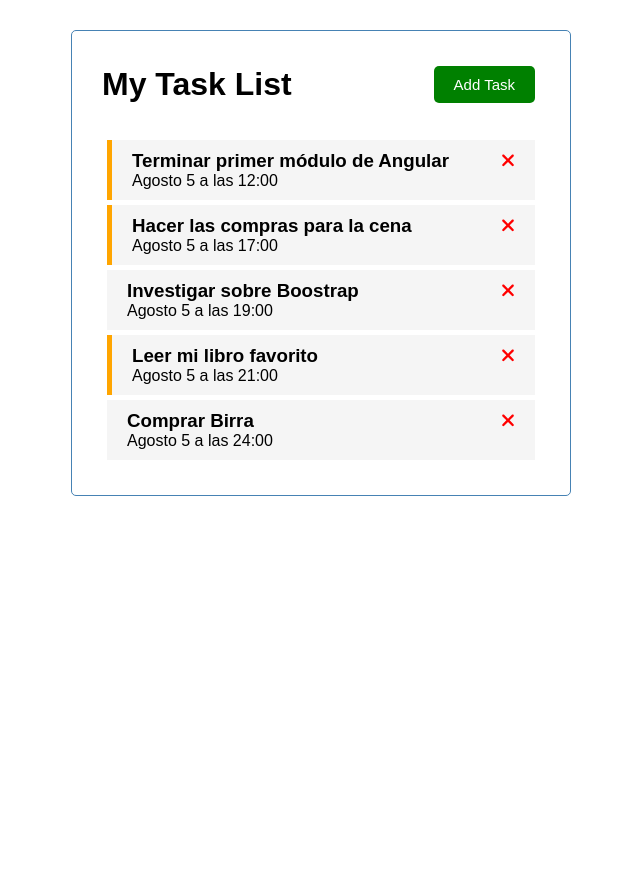
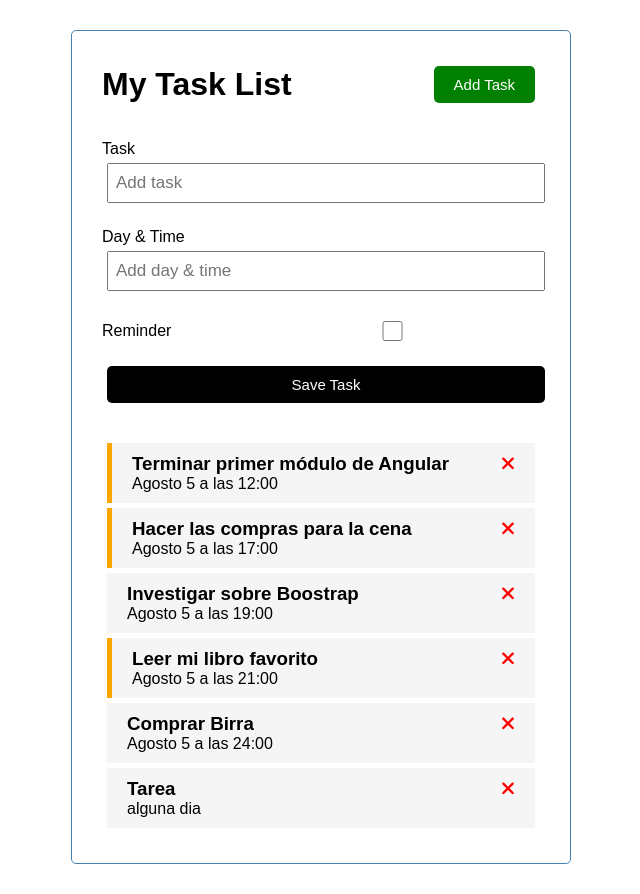
Before and after one commit to roroldan18/angular-task-list, an Angular app: page / in a window 1280 px wide. Shown: the whole page, without its empty margins (319-959 px from the left). Before the commit the page ends 800 px from the top, so only its background shows below. Built offline with nearby package versions, Linux system fonts and the light colour scheme; data requests are answered from the project's data file.

Commit message:
form add task and functionality

```diff
--- a/db.json
+++ b/db.json
@@ -29,6 +29,12 @@
       "text": "Comprar Birra",
       "day": "Agosto 5 a las 24:00",
       "reminder": false
+    },
+    {
+      "text": "Tarea",
+      "day": "alguna dia",
+      "reminder": false,
+      "id": 6
     }
   ]
 }
--- /dev/null
+++ b/src/app/components/add-task/add-task.component.css
@@ -0,0 +1,5 @@
+
+
+.add-form{
+  margin-bottom: 40px;
+}
--- /dev/null
+++ b/src/app/components/add-task/add-task.component.html
@@ -0,0 +1,36 @@
+<form class="add-form" (ngSubmit)="onSubmit()">
+  <div class="form-control">
+    <label for="text">Task</label>
+    <input
+      type="text"
+      name="text"
+      id="text"
+      placeholder="Add task"
+      [(ngModel)]="text"
+      >
+  </div>
+
+  <div class="form-control">
+    <label for="day">Day & Time</label>
+    <input
+      type="text"
+      name="day"
+      id="day"
+      placeholder="Add day & time"
+      [(ngModel)]="day"
+      >
+  </div>
+
+  <div class="form-control form-control-check">
+    <label for="reminder">Reminder</label>
+    <input
+      type="checkbox"
+      name="reminder"
+      id="reminder"
+      [(ngModel)]="reminder"
+      >
+  </div>
+
+  <input type="submit" value="Save Task" class="btn btn-block">
+
+</form>
--- /dev/null
+++ b/src/app/components/add-task/add-task.component.ts
@@ -0,0 +1,36 @@
+import { Component, OnInit, Output, EventEmitter } from '@angular/core';
+import { ITask } from 'src/app/Task';
+
+@Component({
+  selector: 'app-add-task',
+  templateUrl: './add-task.component.html',
+  styleUrls: ['./add-task.component.css']
+})
+export class AddTaskComponent implements OnInit {
+
+  @Output() onAddTask: EventEmitter<ITask> = new EventEmitter;
+
+
+  text:string = "";
+  day:string = "";
+  reminder:boolean = false;
+
+
+  constructor() { }
+
+  ngOnInit(): void {
+  }
+
+  onSubmit(){
+    if(!this.text){
+      alert("Please, add text")
+    }
+
+    const {text, day, reminder} = this;
+    const newTask = {text, day, reminder};
+
+    this.onAddTask.emit(newTask);
+
+  }
+
+}
--- a/src/app/components/tasks/tasks.component.html
+++ b/src/app/components/tasks/tasks.component.html
@@ -1,3 +1,7 @@
+<app-add-task
+  (onAddTask)="addTask($event)"
+>
+</app-add-task>
 <app-task-item
   *ngFor="let task of tasks"
   [task]="task"
--- a/src/app/components/tasks/tasks.component.ts
+++ b/src/app/components/tasks/tasks.component.ts
@@ -14,10 +14,14 @@
   }
 
   ngOnInit(): void {
+    this.getTaskComp();
+  };
+
+  getTaskComp(){
     this.taskService.getTasks().subscribe((task)=>{
       this.tasks = task;
     })
-  };
+  }
 
   deleteTask(task:ITask){
    this.taskService.deleteTask(task)
@@ -31,4 +35,8 @@
     this.taskService.onToggleReminder(task).subscribe();
   }
 
+  addTask(task:ITask){
+    this.taskService.addTask(task).subscribe(() => this.getTaskComp());
+  }
+
 }
--- a/src/app/services/task.service.ts
+++ b/src/app/services/task.service.ts
@@ -31,7 +31,7 @@
   }
 
   addTask(task:ITask):Observable<ITask> {
-    return this.http.post<ITask>(this.apiUrl, task);
+    return this.http.post<ITask>(this.apiUrl, task, httpOptions);
   }
 
   onToggleReminder(task:ITask):Observable<ITask>{
```
Also changed, not shown: src/app/app.module.ts (+8 -2 lines).
